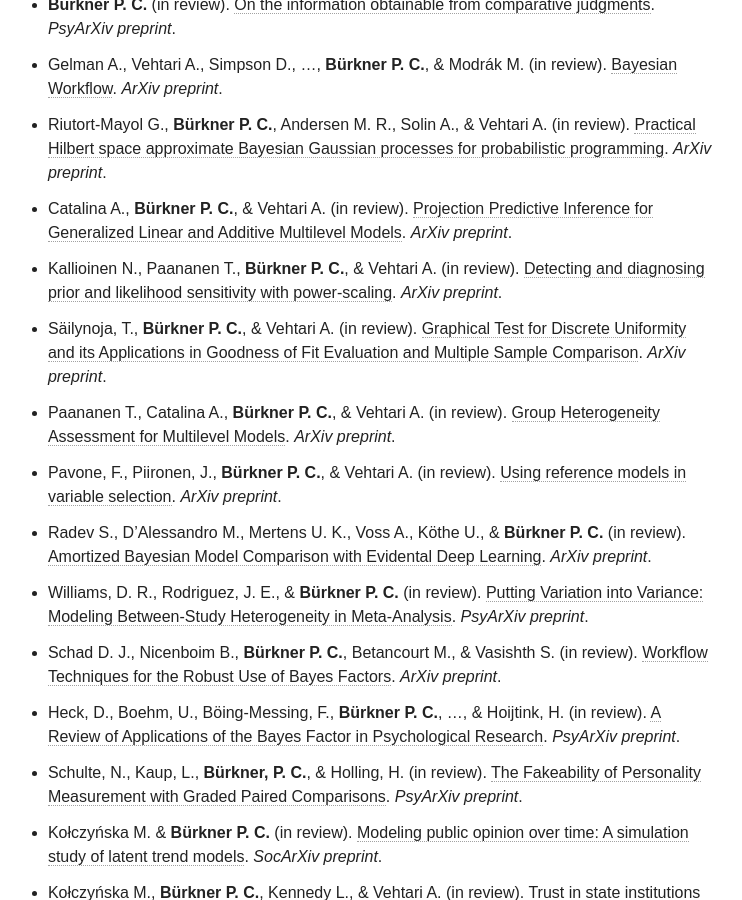
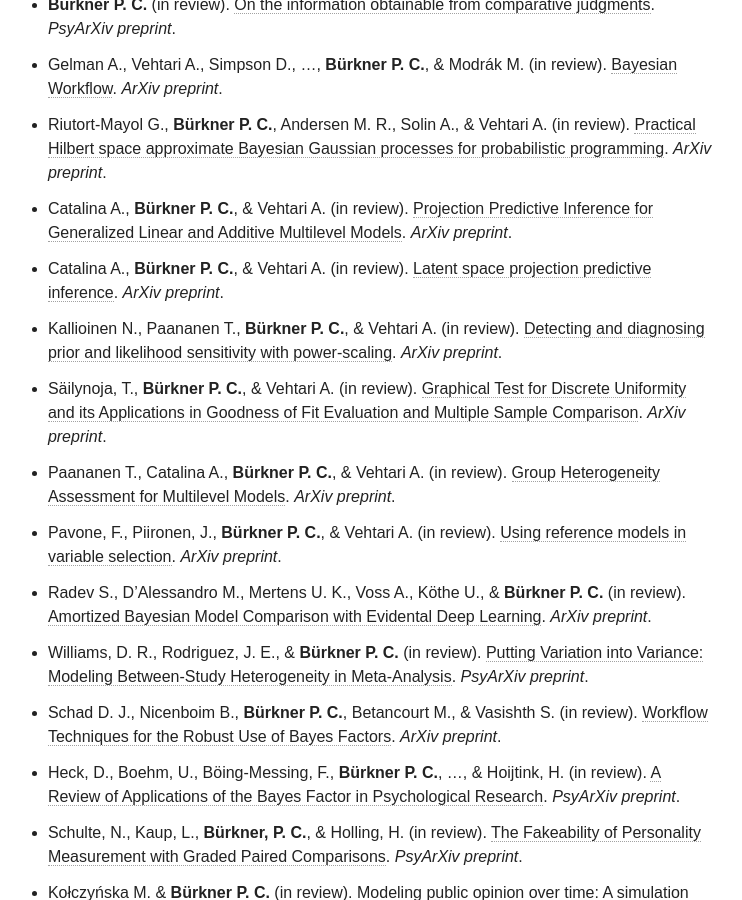
Before and after one commit to paul-buerkner/paul-buerkner.github.io, a Jekyll site: the page built from publications/index.md, in a window 1280 px wide and 900 px high, scrolled down 677 px. Shown: the whole window, without its empty margins (278-1020 px from the left). Built offline with Jekyll 4.4.1, drawn with Linux system fonts in a browser that asks for light colours; nearby versions of some CDN libraries.

Commit message:
add new preprint

```diff
--- a/publications/index.md
+++ b/publications/index.md
@@ -10,6 +10,7 @@
 * Gelman A., Vehtari A., Simpson D., ..., **Bürkner P. C.**, & Modrák M. (in review). [Bayesian Workflow](https://arxiv.org/abs/2011.01808). *ArXiv preprint*.
 * Riutort-Mayol G., **Bürkner P. C.**, Andersen M. R., Solin A., & Vehtari A. (in review). [Practical Hilbert space approximate Bayesian Gaussian processes for probabilistic programming](http://arxiv.org/abs/2004.11408). *ArXiv preprint*.
 * Catalina A., **Bürkner P. C.**, & Vehtari A. (in review). [Projection Predictive Inference for Generalized Linear and Additive Multilevel Models](https://arxiv.org/abs/2010.06994). *ArXiv preprint*.
+* Catalina A., **Bürkner P. C.**, & Vehtari A. (in review). [Latent space projection predictive inference](https://arxiv.org/abs/2109.04702). *ArXiv preprint*.
 * Kallioinen N., Paananen T., **Bürkner P. C.**, & Vehtari A. (in review). [Detecting and diagnosing prior and likelihood sensitivity with power-scaling](https://arxiv.org/abs/2107.14054). *ArXiv preprint*.
 * Säilynoja, T., **Bürkner P. C.**, & Vehtari A. (in review). [Graphical Test for Discrete Uniformity and its Applications in Goodness of Fit Evaluation and Multiple Sample Comparison](https://arxiv.org/abs/2103.10522). *ArXiv preprint*.
 * Paananen T., Catalina A., **Bürkner P. C.**, & Vehtari A. (in review). [Group Heterogeneity Assessment for Multilevel Models](http://arxiv.org/abs/2005.02773). *ArXiv preprint*.
```
